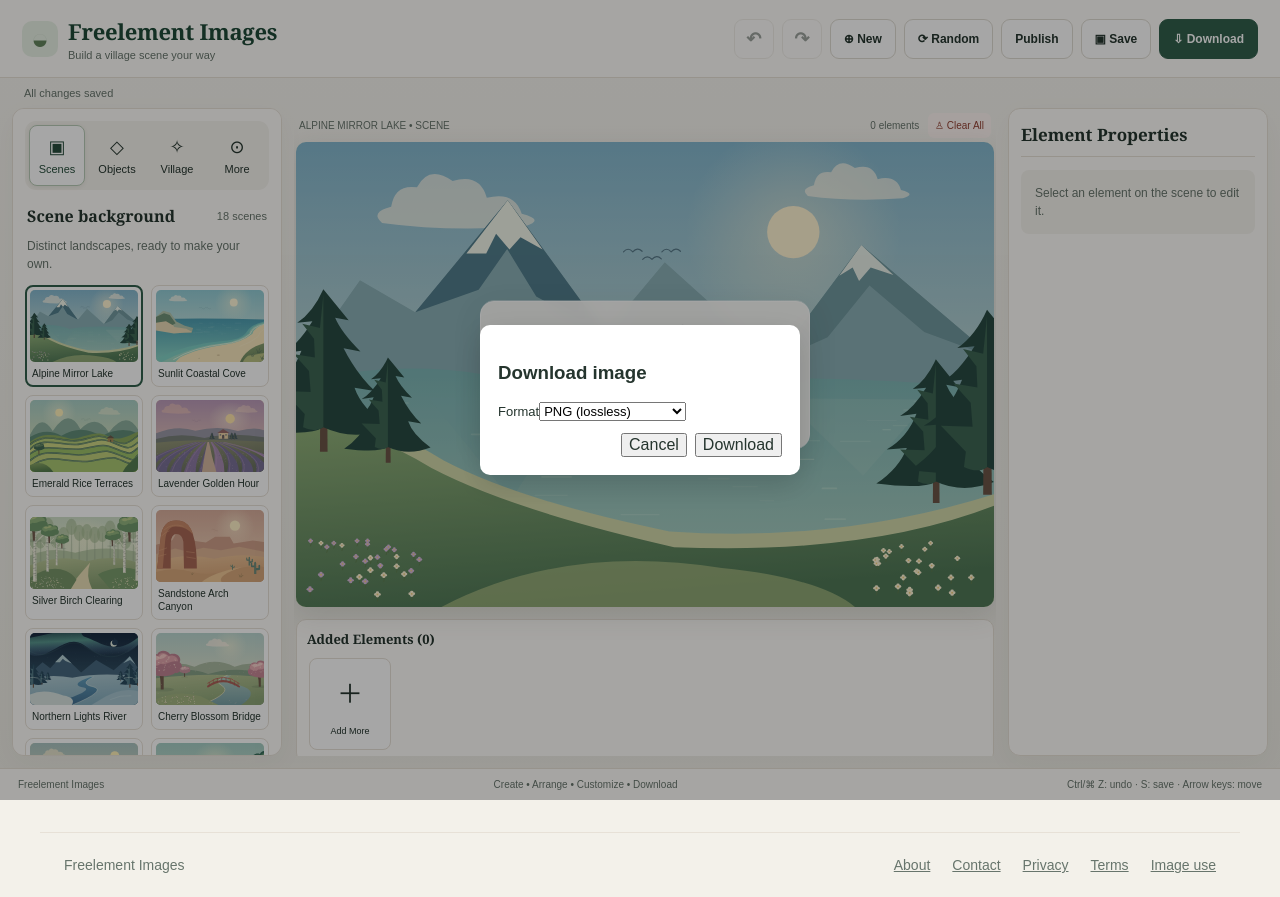
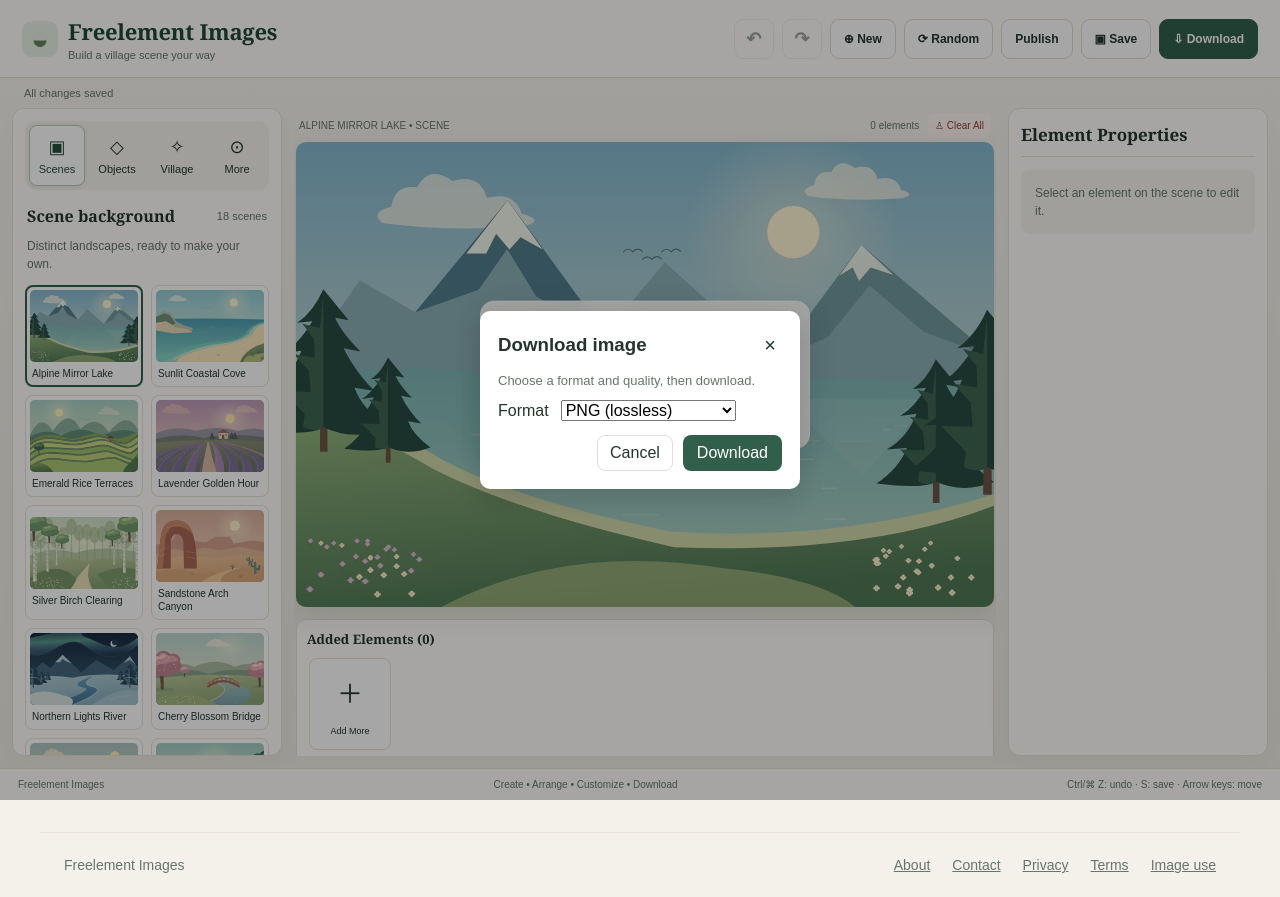
Before and after one commit to Cleversta/free-element-image, a Next.js app: page /create in a window 1280 px wide. Both pictures are taken after a click on the button "⇩ Download". Built offline with nearby package versions, Linux system fonts and the light colour scheme.

Commit message:
UI: improved download dialog layout and styles

```diff
--- a/app/globals.css
+++ b/app/globals.css
@@ -137,16 +137,64 @@ a {
   width: 320px;
   box-shadow: 0 10px 30px rgba(0,0,0,0.15);
 }
-.dialog label {
-  display: block;
-  margin: 10px 0;
+.dialogHeader {
+  display: flex;
+  align-items: center;
+  justify-content: space-between;
+  gap: 8px;
+}
+.dialogHeader h3 {
+  margin: 0;
+}
+.dialogClose {
+  border: 0;
+  background: transparent;
+  font-size: 20px;
+  line-height: 1;
+  padding: 6px;
+}
+.dialogBody {
+  margin-top: 12px;
+}
+.muted {
+  color: var(--muted);
   font-size: 13px;
+  margin: 0 0 12px 0;
+}
+.fieldRow {
+  display: flex;
+  align-items: center;
+  gap: 12px;
+  margin-bottom: 10px;
+}
+.qualityRow {
+  display: flex;
+  align-items: center;
+  gap: 8px;
+}
+.qualityValue {
+  min-width: 36px;
+  text-align: right;
+  color: var(--muted);
 }
 .dialogActions {
   display: flex;
   justify-content: flex-end;
-  gap: 8px;
-  margin-top: 12px;
+  gap: 10px;
+  margin-top: 14px;
+}
+.btnAlt {
+  border: 1px solid #ddd;
+  background: #fff;
+  padding: 8px 12px;
+  border-radius: 8px;
+}
+.btnPrimary {
+  border: 0;
+  background: var(--brand);
+  color: #fff;
+  padding: 8px 14px;
+  border-radius: 8px;
 }
 .vActions button {
   border: 1px solid #dedbd2;
--- a/components/Generator.tsx
+++ b/components/Generator.tsx
@@ -1303,21 +1303,35 @@ export default function Generator({ sharedScene }: { sharedScene?: string }) {
       {downloadDialogOpen && (
         <div className="dialogBack" role="dialog" aria-modal="true">
               <div className="dialog">
+                <header className="dialogHeader">
                   <h3>Download image</h3>
-            <label>
-              Format
+                  <button
+                    className="dialogClose"
+                    aria-label="Close"
+                    onClick={() => setDownloadDialogOpen(false)}
+                  >
+                    ×
+                  </button>
+                </header>
+                <div className="dialogBody">
+                  <p className="muted">Choose a format and quality, then download.</p>
+                  <div className="fieldRow">
+                    <label>Format</label>
+                    <div>
                       <select
                         value={downloadFormat}
-                onChange={(e) => setDownloadFormat(e.target.value as any)}
+                        onChange={(e) => setDownloadFormat(e.target.value as "png" | "jpeg" | "webp")}
                       >
                         <option value="png">PNG (lossless)</option>
                         <option value="jpeg">JPEG (smaller, lossy)</option>
                         <option value="webp">WebP (modern)</option>
                       </select>
-            </label>
+                    </div>
+                  </div>
                   {downloadFormat !== "png" && (
-              <label>
-                Quality
+                    <div className="fieldRow">
+                      <label>Quality</label>
+                      <div className="qualityRow">
                         <input
                           type="range"
                           min={0.1}
@@ -1326,12 +1340,15 @@ export default function Generator({ sharedScene }: { sharedScene?: string }) {
                           value={downloadQuality}
                           onChange={(e) => setDownloadQuality(Number(e.target.value))}
                         />
-              </label>
+                        <output className="qualityValue">{Math.round(downloadQuality * 100)}%</output>
+                      </div>
+                    </div>
                   )}
-            <div className="dialogActions">
-              <button onClick={() => setDownloadDialogOpen(false)}>Cancel</button>
-              <button onClick={confirmDownload}>Download</button>
                 </div>
+                <footer className="dialogActions">
+                  <button className="btnAlt" onClick={() => setDownloadDialogOpen(false)}>Cancel</button>
+                  <button className="btnPrimary" onClick={confirmDownload}>Download</button>
+                </footer>
               </div>
         </div>
       )}
```
Lines whose indentation alone changed are shown as unchanged.
